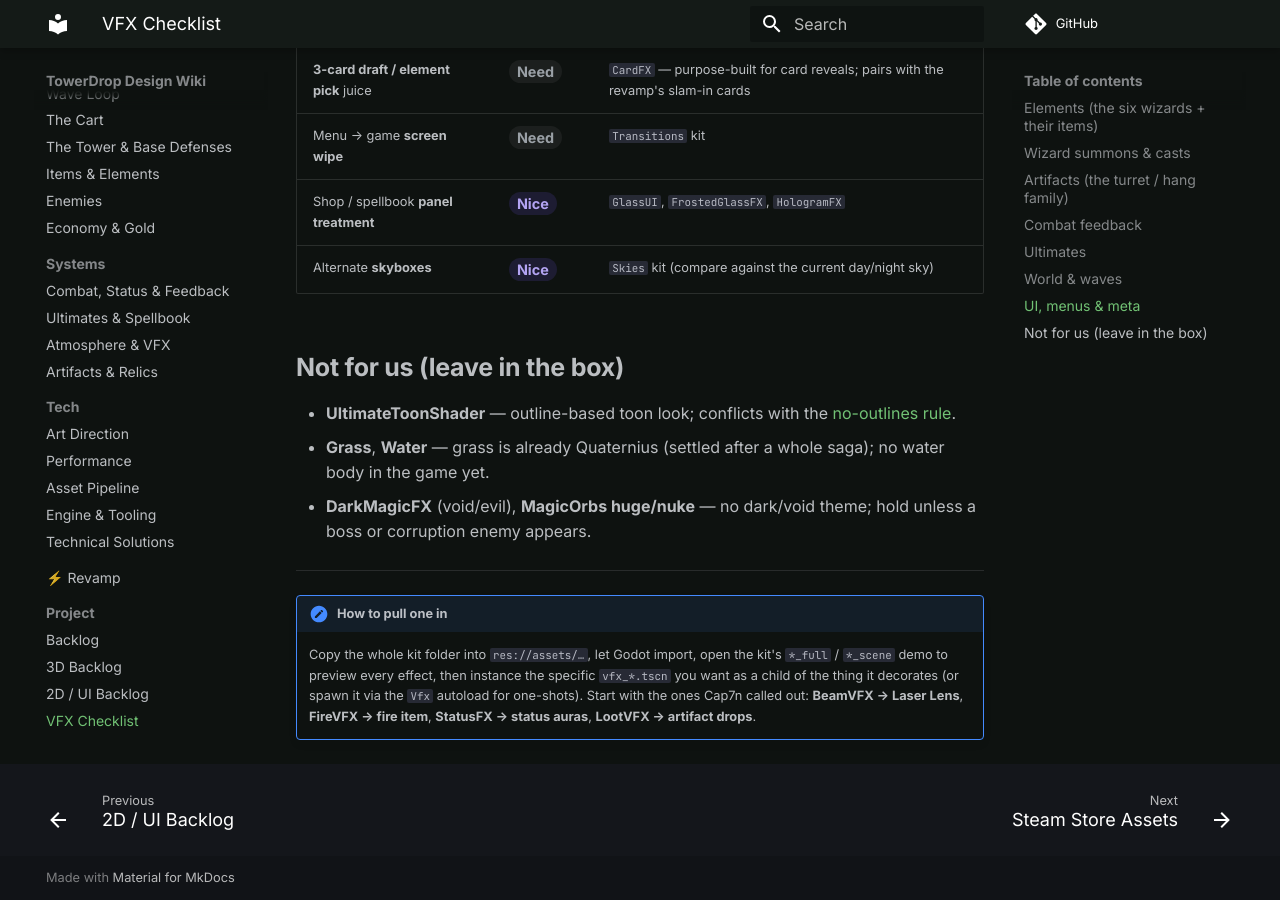
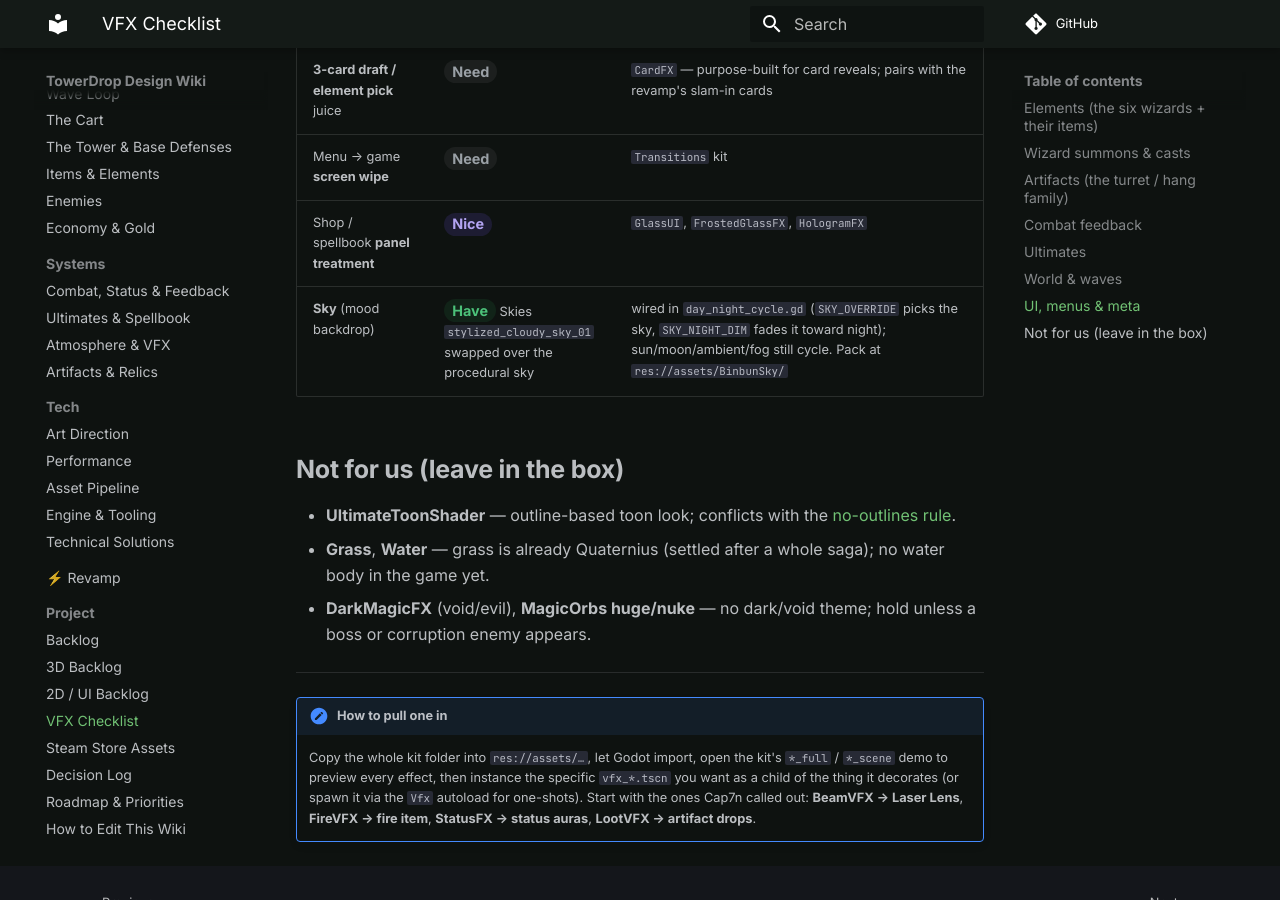
Before and after one commit to cap7n/towerdrop-docs, an MkDocs documentation site: the page built from docs/project/vfx-checklist.md, in a window 1280 px wide and 900 px high, scrolled down 3366 px. Built offline with MkDocs 1.6.1 and Material for MkDocs 9.7.7, drawn with Linux system fonts in a browser that asks for light colours; comment, search, counter and statistics services are not loaded.

Commit message:
VFX: Skies pack wired — stylized sky over the procedural gradient

```diff
--- a/docs/project/vfx-checklist.md
+++ b/docs/project/vfx-checklist.md
@@ -71,7 +71,7 @@
 | **3-card draft / element pick** juice | <span class="pill todo">Need</span> | `CardFX` — purpose-built for card reveals; pairs with the revamp's slam-in cards |
 | Menu → game **screen wipe** | <span class="pill todo">Need</span> | `Transitions` kit |
 | Shop / spellbook **panel treatment** | <span class="pill idea">Nice</span> | `GlassUI`, `FrostedGlassFX`, `HologramFX` |
-| Alternate **skyboxes** | <span class="pill idea">Nice</span> | `Skies` kit (compare against the current day/night sky) |
+| **Sky** (mood backdrop) | <span class="pill done">Have</span> Skies `stylized_cloudy_sky_01` swapped over the procedural sky | wired in `day_night_cycle.gd` (`SKY_OVERRIDE` picks the sky, `SKY_NIGHT_DIM` fades it toward night); sun/moon/ambient/fog still cycle. Pack at `res://assets/BinbunSky/` |
 
 ## Not for us (leave in the box)
 
```
